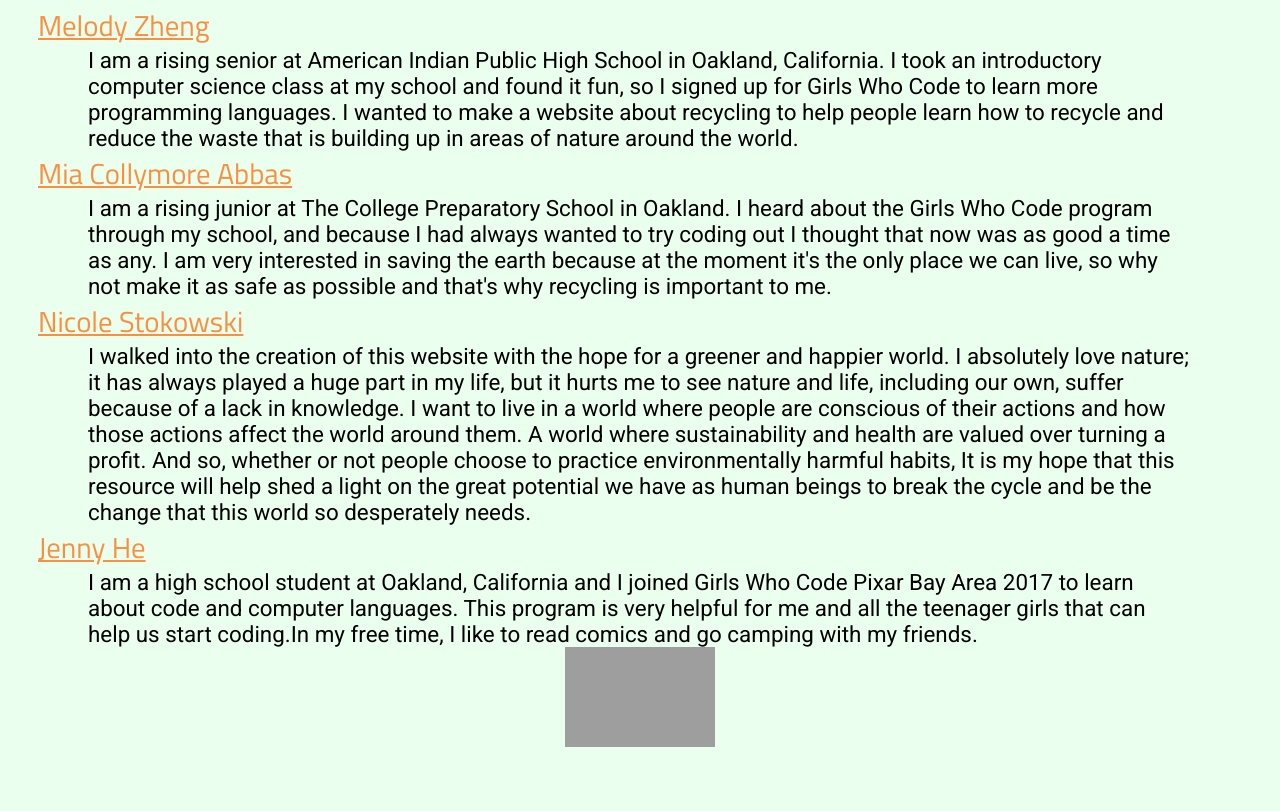
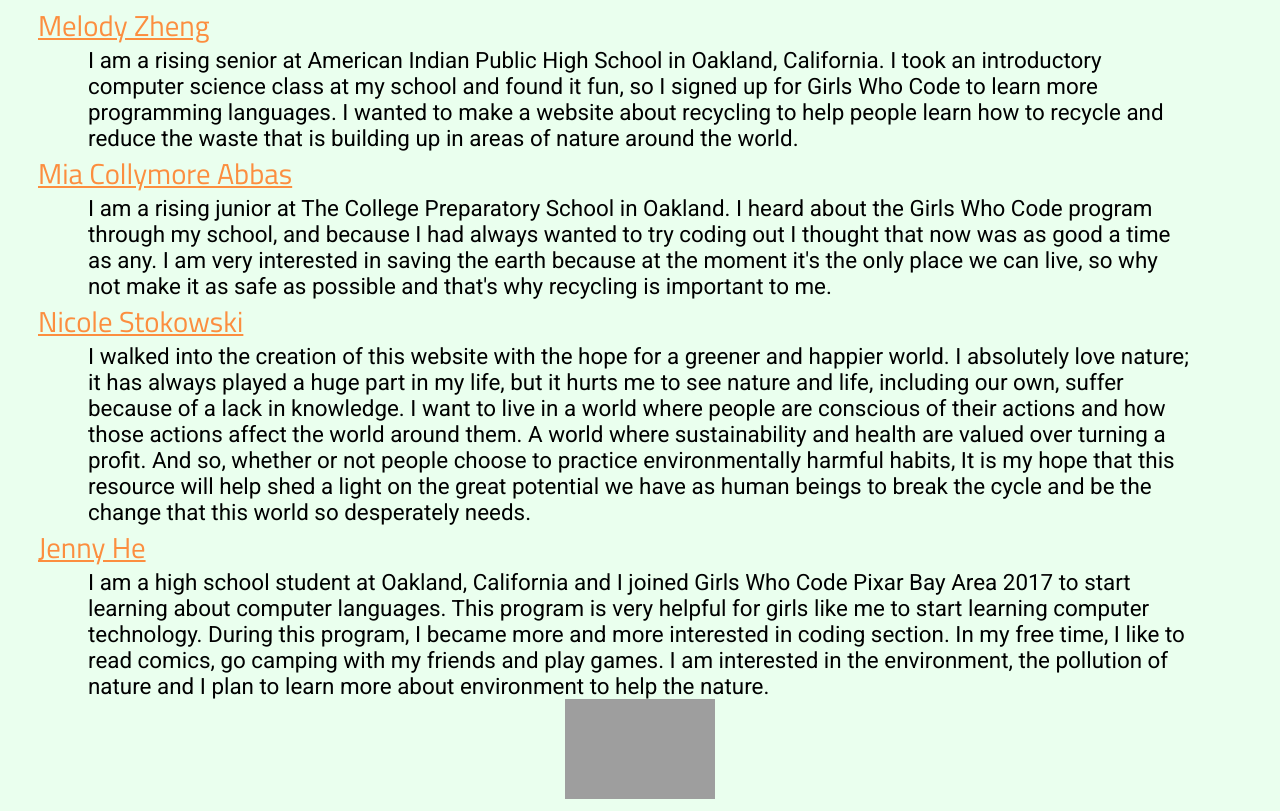
Before and after one commit to mcollymoreabbas/gwcRecyclingapp, a plain HTML site: page index.html in a window 1280 px wide. Shown: the part 1590-2401 px from the top of the page. Before the commit the page ends 2349 px from the top, so only its background shows below. Drawn offline with Linux system fonts and the light colour scheme; grey boxes are pictures that could not be loaded.

Commit message:
jenny's fix

```diff
--- a/index.html
+++ b/index.html
@@ -68,8 +68,7 @@
     <div class = "speech">I walked into the creation of this website with the hope for a greener and happier world. I absolutely love nature; it has always played a huge part in my life, but it hurts me to see nature and life, including our own, suffer because of a lack in knowledge. I want to live in a world where people are conscious of their actions and how those actions affect the world around them. A world where sustainability and health are valued over turning a profit. And so, whether or not people choose to practice environmentally harmful habits, It is my hope that this resource will help shed a light on the great potential we have as human beings to break the cycle and be the change that this world so desperately needs.
     </div>
     <div class = "name"><u>Jenny He</u></div>
-    <div class = "speech">I am a high school student at Oakland, California and I joined Girls Who Code Pixar Bay Area 2017 to learn about code and computer languages. This program is very helpful for me and all the teenager girls that can help us start coding.In my free time,
-      I like to read comics and go camping with my friends. </div>
+    <div class = "speech">I am a high school student at Oakland, California and I joined Girls Who Code Pixar Bay Area 2017 to start learning about computer languages. This program is very helpful for girls like me to start learning computer technology. During this program, I became more and more interested in coding section. In my free time, I like to read comics, go camping with my friends and play games. I am interested in the environment, the pollution of nature and I plan to learn more about environment to help the nature.</div>
     </div>
     <center>
       <footer>
```
